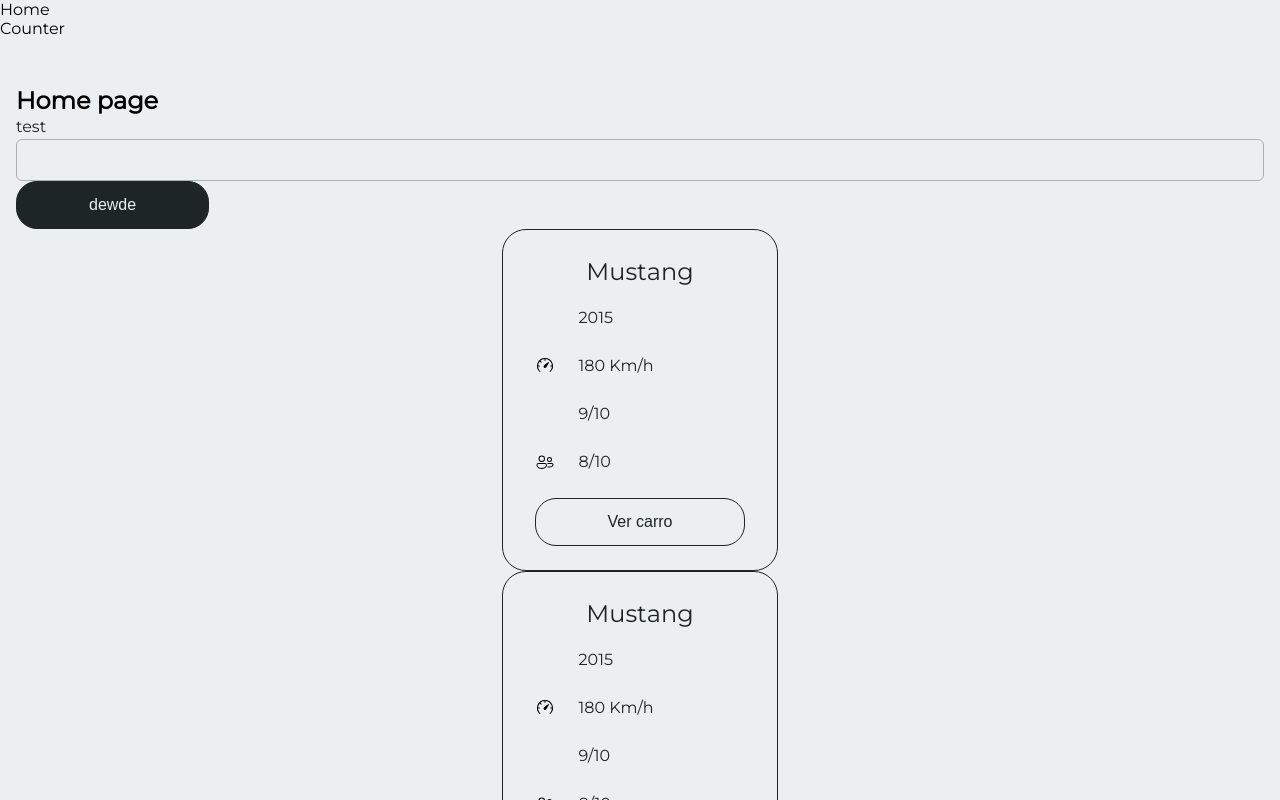
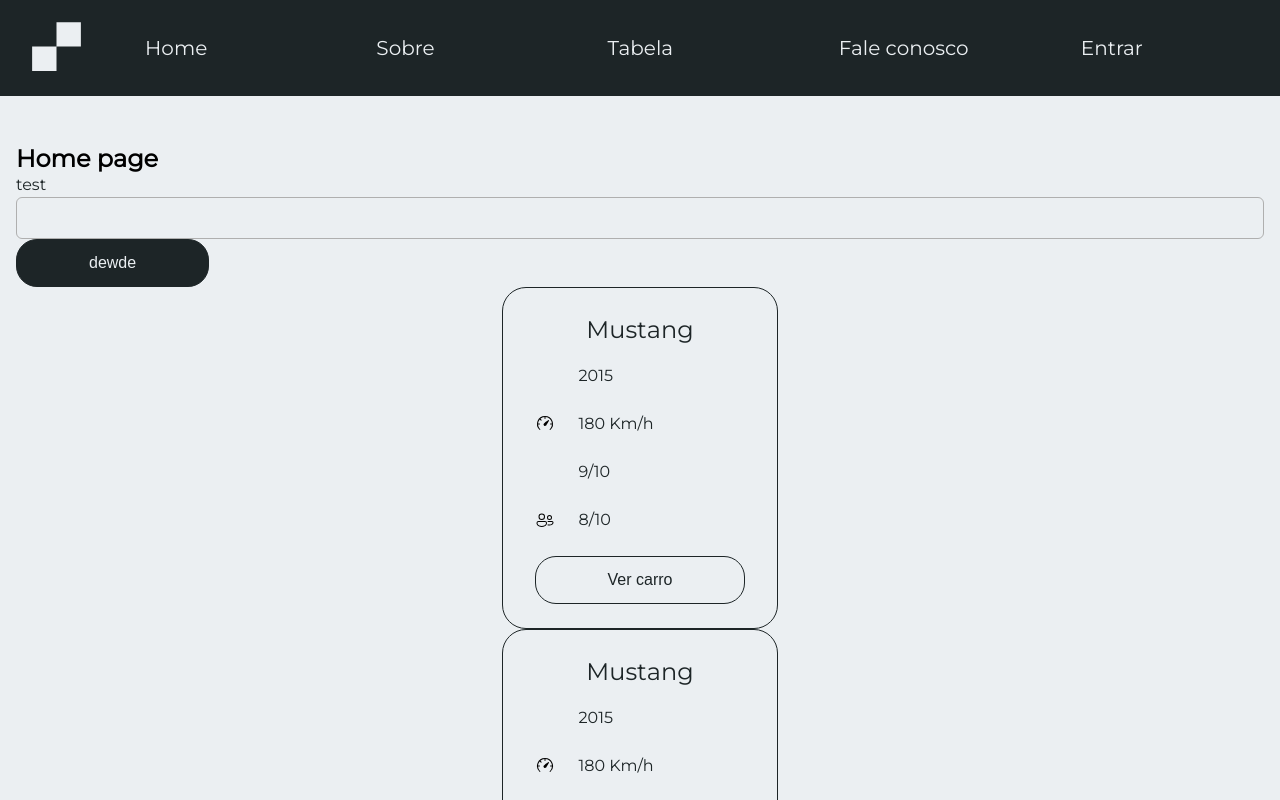
Before and after one commit to gabrielmendes98/car-app-design-system, a React (Create React App) app: page / in a window 1280 px wide. Shown: the top 800 px of the page. Built offline with nearby package versions, Linux system fonts and the light colour scheme; some icons are missing.

Commit message:
header done

```diff
--- a/src/components/Button/Base/styles.ts
+++ b/src/components/Button/Base/styles.ts
@@ -69,7 +69,13 @@
     }
   `;
 
-const buttonFontStyle = ({ theme, size }: ButtonProps) =>
+export const buttonFontStyle = ({
+  theme,
+  size,
+}: {
+  theme: DefaultTheme;
+  size: BaseProps['size'];
+}) =>
   css`
     font-weight: 500;
     ${desktopButtonFontStyleMapper[size]}
--- /dev/null
+++ b/src/components/Header/index.tsx
@@ -0,0 +1,31 @@
+import { Link } from 'react-router-dom';
+import Logo from 'components/Logo';
+import { HeaderBase, Navigation, LinksList, Item } from './styles';
+
+const Header = () => (
+  <HeaderBase>
+    <Logo color="white" />
+
+    <Navigation>
+      <LinksList>
+        <Item>
+          <Link to="/">Home</Link>
+        </Item>
+        <Item>
+          <Link to="/about">Sobre</Link>
+        </Item>
+        <Item>
+          <Link to="/cars">Tabela</Link>
+        </Item>
+        <Item>
+          <Link to="/contact">Fale conosco</Link>
+        </Item>
+        <Item>
+          <Link to="/login">Entrar</Link>
+        </Item>
+      </LinksList>
+    </Navigation>
+  </HeaderBase>
+);
+
+export default Header;
--- /dev/null
+++ b/src/components/Header/styles.ts
@@ -0,0 +1,37 @@
+import styled, { css } from 'styled-components';
+import { buttonFontStyle } from 'components/Button/Base/styles';
+
+export const HeaderBase = styled.header(
+  ({ theme }) => css`
+    height: ${theme.spacing(12)};
+    display: flex;
+    background-color: ${theme.palette.primary.main};
+    align-items: center;
+    padding: 0 ${theme.spacing(3)};
+  `,
+);
+
+export const Navigation = styled.nav(
+  ({ theme }) => css`
+    width: 100%;
+  `,
+);
+
+export const LinksList = styled.ul(
+  ({ theme }) => css`
+    list-style: none;
+    display: flex;
+    justify-content: space-around;
+  `,
+);
+
+export const Item = styled.li(
+  ({ theme }) => css`
+    color: ${theme.palette.common.white};
+    ${() => buttonFontStyle({ theme, size: 'md' })}
+    cursor: pointer;
+    min-width: fit-content;
+    max-width: ${theme.spacing(14.875)};
+    flex: 1;
+  `,
+);
--- a/src/components/Layouts/Main.tsx
+++ b/src/components/Layouts/Main.tsx
@@ -1,5 +1,5 @@
 import { ReactNode } from 'react';
-import { Link } from 'react-router-dom';
+import Header from 'components/Header';
 import { Main, Container } from './styles';
 
 interface Props {
@@ -8,18 +8,7 @@
 
 const MainLayout = ({ children }: Props) => (
   <Container>
-    <header>
-      <nav>
-        <ul>
-          <li>
-            <Link to="/">Home</Link>
-          </li>
-          <li>
-            <Link to="/counter">Counter</Link>
-          </li>
-        </ul>
-      </nav>
-    </header>
+    <Header />
 
     <Main>{children}</Main>
 
--- /dev/null
+++ b/src/components/Logo/index.tsx
@@ -0,0 +1,24 @@
+import { colorMapper } from 'common/styles/utils';
+
+interface Props {
+  color?: 'white' | 'primary';
+}
+
+const Logo = ({ color = 'primary' }: Props) => (
+  <div style={{ display: 'block' }}>
+    <svg
+      width="65"
+      height="65"
+      viewBox="0 0 65 65"
+      fill="none"
+      xmlns="http://www.w3.org/2000/svg"
+    >
+      <path
+        d="M8.125 32.5H32.5V56.875H8.125V32.5ZM32.5 8.125H56.875V32.5H32.5V8.125Z"
+        fill={colorMapper[color]}
+      />
+    </svg>
+  </div>
+);
+
+export default Logo;
```
